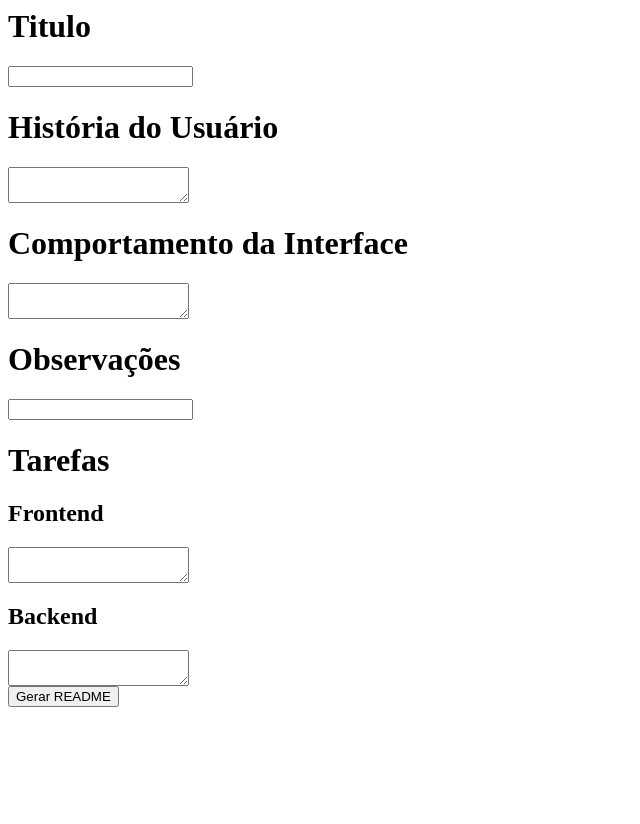
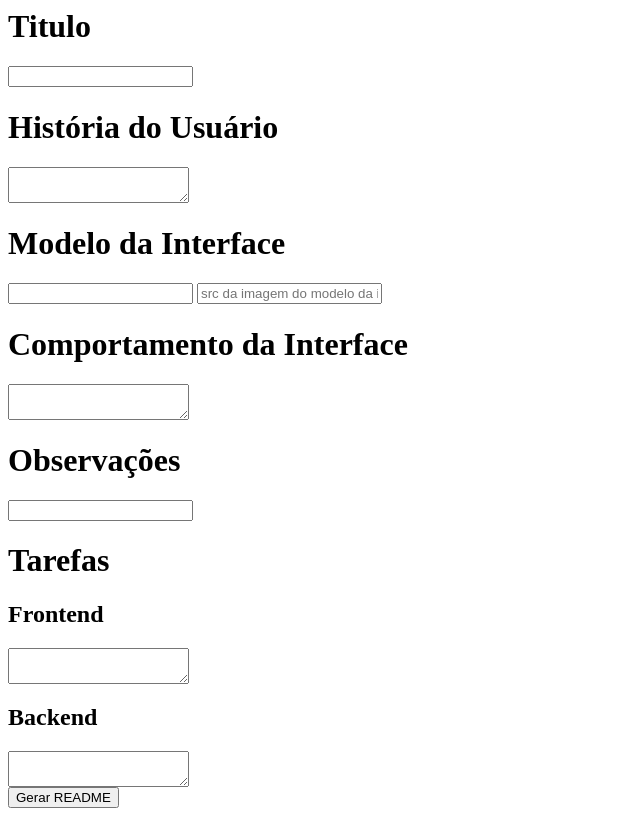
Before and after one commit to shl0mo/UserStory_Maker, a website: page index.html in a window 1280 px wide. Shown: the whole page, without its empty margins (0-640 px from the left). Before the commit the page ends 800 px from the top, so only its background shows below. Drawn offline with Linux system fonts and the light colour scheme.

Commit message:
feat: add image on README

```diff
--- a/index.html
+++ b/index.html
@@ -11,6 +11,15 @@
 			<h1>História do Usuário</h1>
 			<textarea id="user-story" name="userStory"></textarea>
 		</label>
+	</div>
+	<div>
+		<label>
+			<h1>Modelo da Interface</h1>
+		</label>
+		<div>
+			<input id="image-alt" type="text" name="imageAlt" />
+			<input id="interfaceModelImageSrc" type="text" name="interfaceModelImageSrc" placeholder="src da imagem do modelo da interface" />
+		</div>
 	</div>
 	<div>
 		<label for="interface-behavior">
--- a/main.js
+++ b/main.js
@@ -44,6 +44,8 @@ const makeTasksTable = (tasksTableHeader, tasksLines) => {
 app.post('/makeREADME', (req, res) => {
 	const title = req.body.title
 	const userStory = req.body.userStory
+	const imageAlt = req.body.imageAlt
+	const interfaceModelImageSrc = req.body.interfaceModelImageSrc
 	const interfaceBehavior = req.body.interfaceBehavior
 	const observations = req.body.observations
 	const frontendTasks = req.body.frontendTasks
@@ -66,6 +68,7 @@ app.post('/makeREADME', (req, res) => {
 		## História do Usuário
 		${userStory}
 		## Modelo da Interface do Usuário
+		[${imageAlt}](${interfaceModelImageSrc})
 		## Comportamento da Interface
 		${interfaceBehavior}
 		### Observações
```
Also changed, not shown: layouts/layout.png (added).
